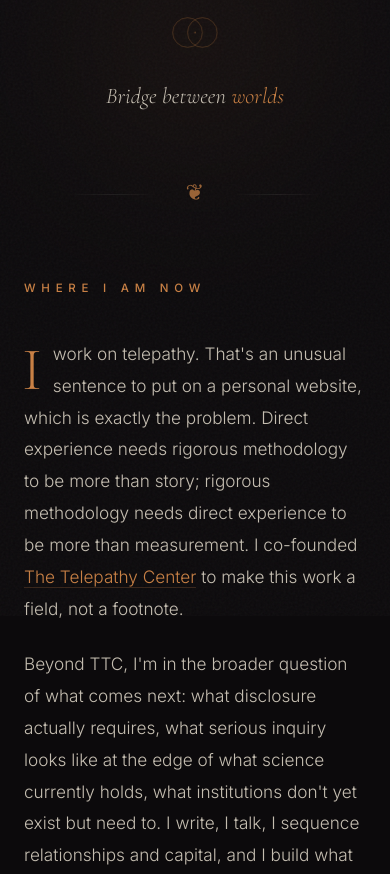
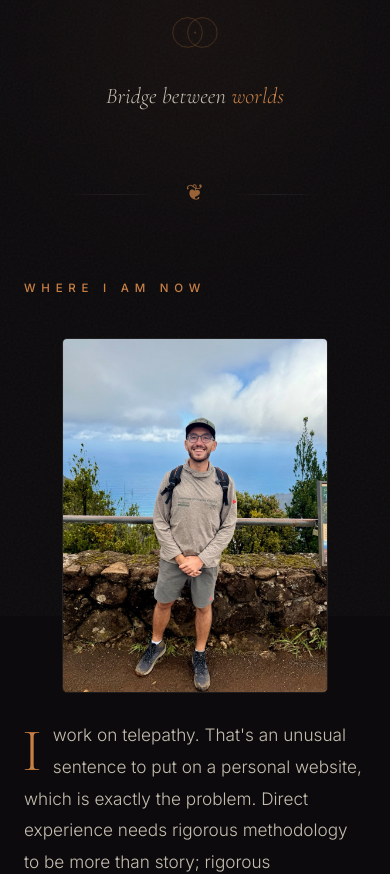
Before and after one commit to jordanjozak/jordanjozak, a plain HTML site: page index.html in a window 390 px wide. Shown: the part 228-1102 px from the top of the page. Drawn offline with nearby package versions, Linux system fonts and the light colour scheme.

Commit message:
Homepage: portrait beside 'Where I am now' (overlook, EXIF stripped)
Evi's human-presence feedback: the house gets a face. Float-right on
desktop, centered on mobile.

Co-Authored-By: Claude Fable 5 <noreply@anthropic.com>

```diff
--- a/index.html
+++ b/index.html
@@ -588,6 +588,29 @@
       border-bottom-color: var(--copper);
     }
 
+    /* ===== PORTRAIT ===== */
+    .prose-portrait {
+      float: right;
+      width: 42%;
+      margin: 6px 0 18px 26px;
+    }
+
+    .prose-portrait img {
+      display: block;
+      width: 100%;
+      height: auto;
+      border-radius: 5px;
+      border: 1px solid var(--rule);
+    }
+
+    @media (max-width: 600px) {
+      .prose-portrait {
+        float: none;
+        width: 78%;
+        margin: 6px auto 26px;
+      }
+    }
+
     /* ===== GATE BAND ===== */
     .gate-band {
       display: block;
@@ -779,6 +802,9 @@
 
     <section class="prose reveal">
       <h2 class="section-heading">Where I am now</h2>
+      <figure class="prose-portrait">
+        <img src="/images/jordan-overlook.jpg" alt="Jordan standing at an ocean overlook, green coastline behind him" width="900" height="1200" />
+      </figure>
       <p>
         <span class="drop-cap">I</span>work on telepathy. That's an unusual sentence to put on a personal website, which is exactly the problem. Direct experience needs rigorous methodology to be more than story; rigorous methodology needs direct experience to be more than measurement. I co-founded <a href="https://thetelepathycenter.com" target="_blank" rel="noopener">The Telepathy Center</a> to make this work a field, not a footnote.
       </p>
```
Also changed, not shown: images/jordan-overlook.jpg (added).
